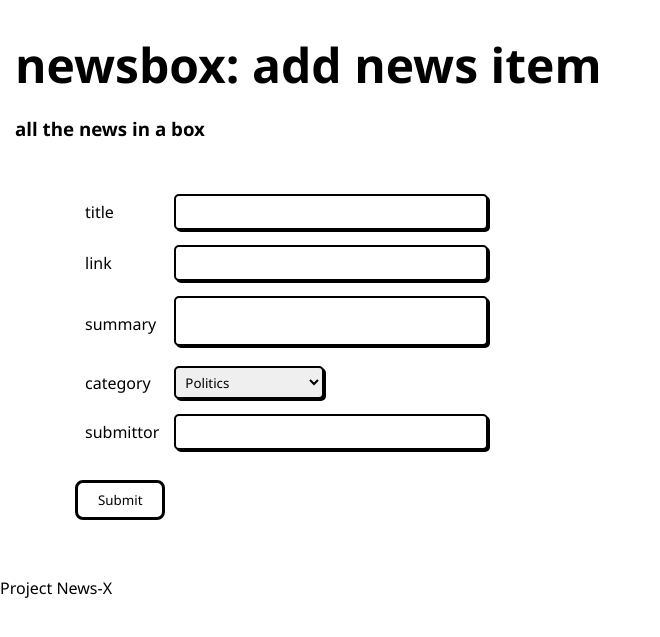
After one commit to ernestharuna/cosc405, a PHP site: page /add.php in a window 1280 px wide. The commit adds this page. Shown: the top 637 px of the page, without its empty margins (0-660 px from the left). Run offline with PHP 8.4, Linux system fonts and the light colour scheme.

Commit message:
Final edits

```diff
--- /dev/null
+++ b/add.php
@@ -0,0 +1,73 @@
+<!DOCTYPE html>
+<html>
+
+<head>
+    <title>Add News Item</title>
+    <link rel="stylesheet" href="style.css">
+    <link rel="stylesheet" href="utils.css">
+</head>
+
+<body>
+    <header id="Header">
+        <h1>newsbox: add news item</h1>
+        <h3>all the news in a box</h3>
+    </header>
+    <section id="AddItem">
+        <form>
+            <table border="0" cellpadding="5" cellspacing="5">
+                <tr>
+                    <td>
+                        <label for="title">title</label>
+                    </td>
+                    <td>
+                        <input type="text" name="title" value="" class="field BorderShadow" required/>
+                    </td>
+                </tr>
+                <tr>
+                    <td>
+                        <label for="link">link</label>
+                    </td>
+                    <td>
+                        <input type="text" name="link" value="" class="field BorderShadow" required/>
+                    </td>
+                </tr>
+                <tr>
+                    <td>
+                        <label for="summary">summary</label>
+                    </td>
+                    <td>
+                        <textarea name="summary" class="field BorderShadow" required></textarea>
+                    </td>
+                </tr>
+                <tr>
+                    <td>
+                        <label for="category">category</label>
+                    </td>
+                    <td>
+                        <select name="category" class="field2 BorderShadow">
+                            <option value="politics">Politics</option>
+                            <option value="sport">Sport</option>
+                            <option value="technology">Technology</option>
+                        </select>
+                    </td>
+                </tr>
+                <tr>
+                    <td>
+                        <label for="submittor">submittor</label>
+                    </td>
+                    <td>
+                        <input type="text" name="submittor" value="" class="field BorderShadow" />
+                    </td>
+                </tr>
+            </table>
+            <button value="Submit" class="btn">
+                Submit
+            </button>
+        </form>
+    </section>
+    <footer id="Footer">
+        <p>Project News-X</p>
+    </footer>
+</body>
+
+</html>
--- a/utils.css
+++ b/utils.css
@@ -47,23 +47,6 @@ label {
     width: 100px;
 }
 
-/* colors */
-.orange {
-    background: #FF9400;
-}
-
-.blue {
-    background: #00FEFE;
-}
-
-.peach {
-    background: #FF7E79;
-}
-
-.green {
-    background: #00F801;
-}
-
 /* text */
 .text-secondary {
     color: #5e5e5e;
@@ -85,6 +68,47 @@ label {
     font-weight: 600;
 }
 
+/* additional stuff */
+#AddItem {
+    margin-left: 75px;
+    margin-top: 25px;
+    margin-bottom: 25px;
+}
+
+#Header {
+    margin-left: 15px;
+}
+
+.BorderShadow {
+    border: solid 2px black;
+    box-shadow: 2px 2px;
+    border-radius: 5px;
+    padding: 5px;
+}
+
+.field {
+    width: 300px;
+}
+.field2 {
+    width: 150px;
+}
+
+.HBar {
+    background-color: orange;
+    height: 10px;
+}
+
+
+.btn {
+    box-sizing: border-box;
+    border-radius: 8px;
+    background: transparent;
+    border: 3px solid #000;
+    padding: 8px 20px;
+    margin-top: 20px;
+}
+
+
 @media screen and (max-width: 800px) {
     .container {
         padding-left: 1rem;
```
Also changed, not shown: index.php (renamed from index.html, +6 -4 lines), list.php (added, +65 -0 lines), add-2.html (renamed from add.html).
